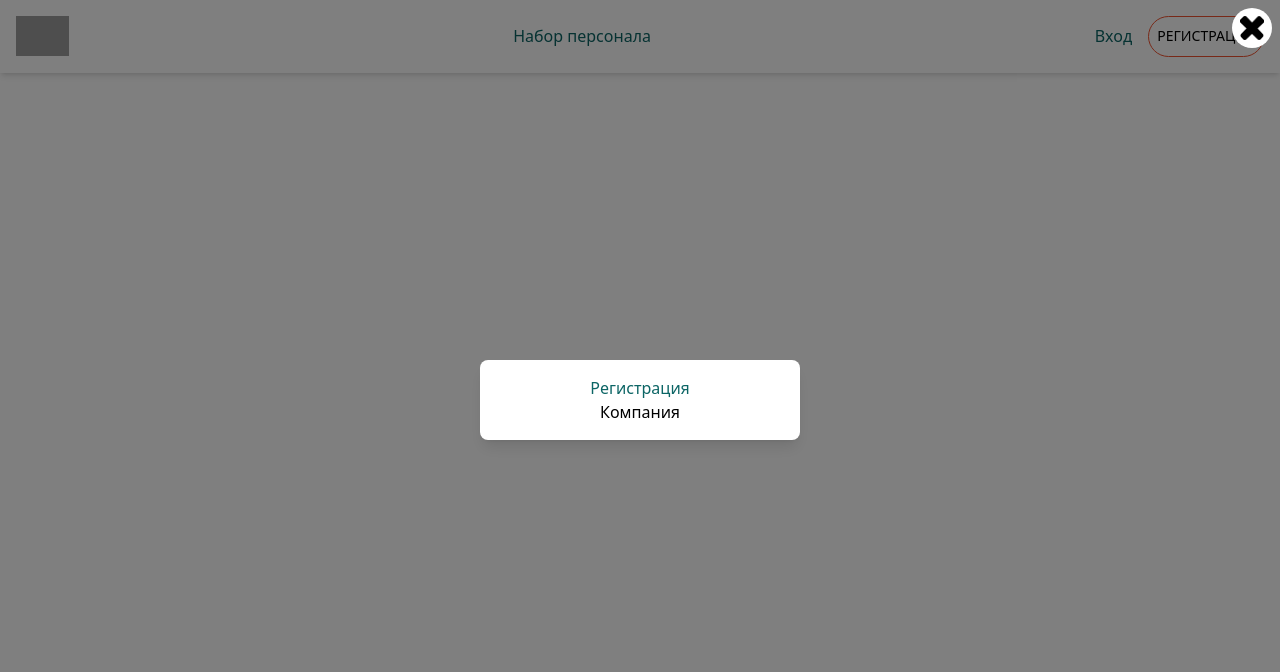
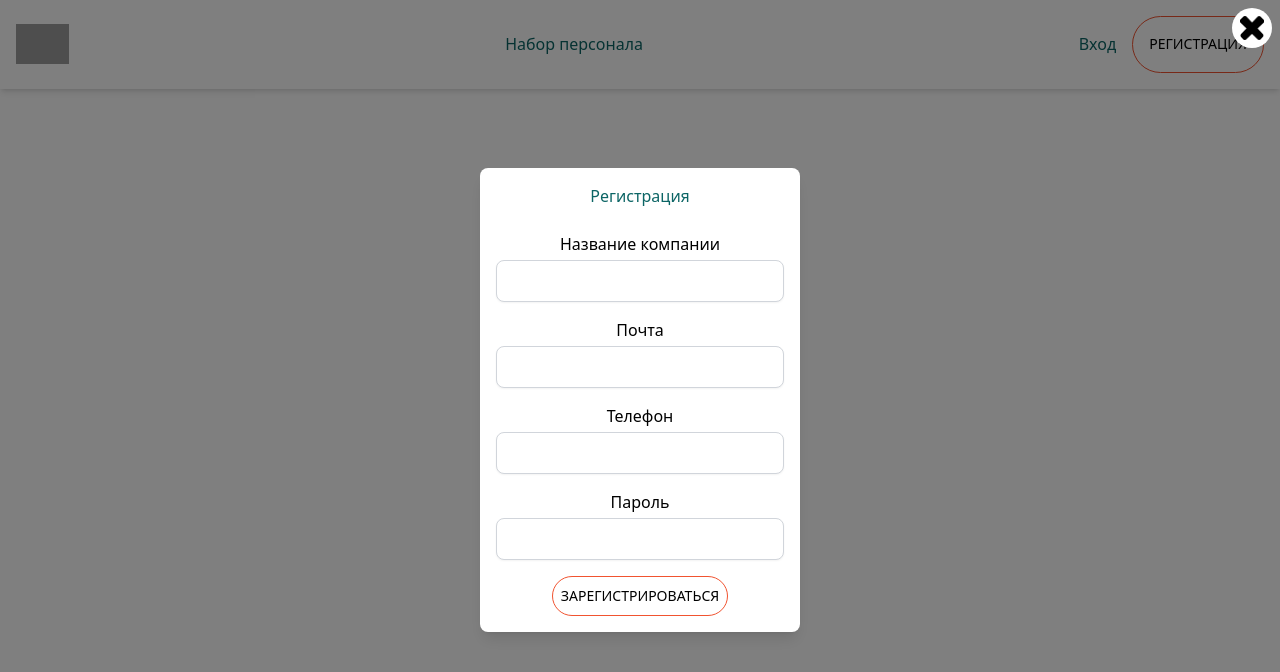
Before and after one commit to murderedhao/naimix, a React (Vite) app: page / in a window 1280 px wide. Both pictures are taken after a click on the button "РЕГИСТРАЦИЯ". Shown: the top 672 px of the page. Built offline with nearby package versions, Linux system fonts and the light colour scheme; grey boxes are pictures that could not be loaded.

Commit message:
popup already

```diff
--- a/src/components/Header/Header.jsx
+++ b/src/components/Header/Header.jsx
@@ -31,7 +31,7 @@ const Header = () => {
 						<section>
 							<button
 								href=''
-								className='text-black p-2 text-sm font-normal uppercase border border-solid border-[#f15330] rounded-full leading-relaxed transition-colors ease-in-out duration-200 hover:bg-black hover:text-white hover:border-black'
+								className='text-black p-4 text-sm font-normal uppercase border border-solid border-[#f15330] rounded-full leading-relaxed transition-colors ease-in-out duration-200 hover:bg-black hover:text-white hover:border-black'
 								onClick={() => setModalActive(true)}
 							>
 								Регистрация
--- a/src/components/Modal/Modal.jsx
+++ b/src/components/Modal/Modal.jsx
@@ -16,7 +16,29 @@ const Modal = ({ isOpen, isClose }) => {
 				{/* Контент модального окна */}
 				<div className='bg-white p-4 rounded-lg shadow-lg w-80 h-auto flex justify-center items-center flex-col'>
 					<h1 className='text-[#0c6565] text-center'>Регистрация</h1>
-					<button>Компания</button>
+					<label className='pt-6'>Название компании</label>
+					<input
+						className='mt-1 block w-full px-4 py-2 border border-gray-300 rounded-lg shadow-sm focus:outline-none focus:ring-2 focus:ring-[#0c6565] focus:border-[#0c6565] transition duration-200'
+						type='text'
+					></input>
+					<label className='pt-4'>Почта</label>
+					<input
+						className='mt-1 block w-full px-4 py-2 border border-gray-300 rounded-lg shadow-sm focus:outline-none focus:ring-2 focus:ring-[#0c6565] focus:border-[#0c6565] transition duration-200'
+						type='email'
+					></input>
+					<label className='pt-4'>Телефон</label>
+					<input
+						className='mt-1 block w-full px-4 py-2 border border-gray-300 rounded-lg shadow-sm focus:outline-none focus:ring-2 focus:ring-[#0c6565] focus:border-[#0c6565] transition duration-200'
+						type='tel'
+					></input>
+					<label className='pt-4'>Пароль</label>
+					<input
+						className='mt-1 block w-full px-4 py-2 border border-gray-300 rounded-lg shadow-sm focus:outline-none focus:ring-2 focus:ring-[#0c6565] focus:border-[#0c6565] transition duration-200'
+						type='password'
+					></input>
+					<button className='text-black p-2 text-sm font-normal uppercase border border-solid border-[#f15330] rounded-full leading-relaxed transition-colors ease-in-out duration-200 hover:bg-black hover:text-white hover:border-black mt-4'>
+						Зарегистрироваться
+					</button>
 				</div>
 			</div>
 		</div>
```
